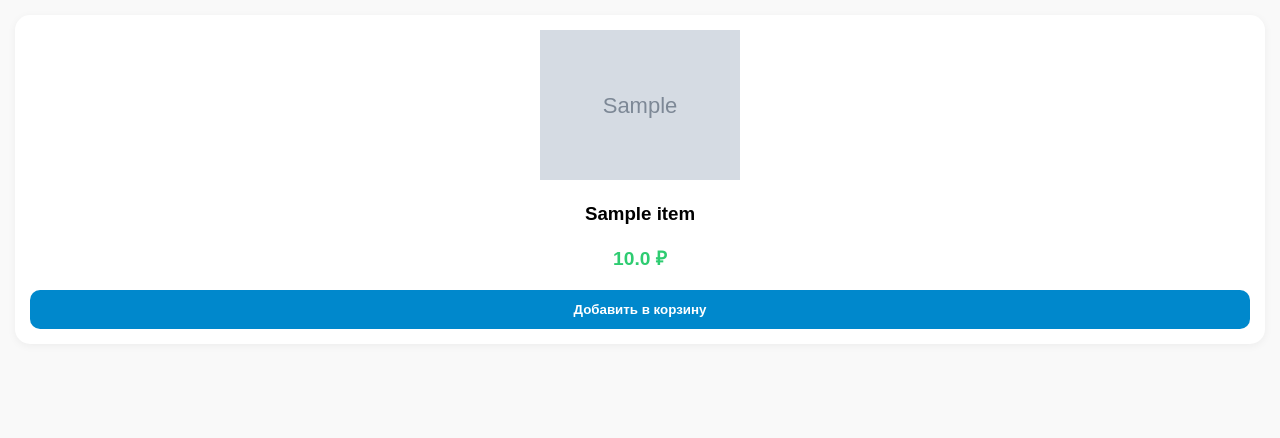
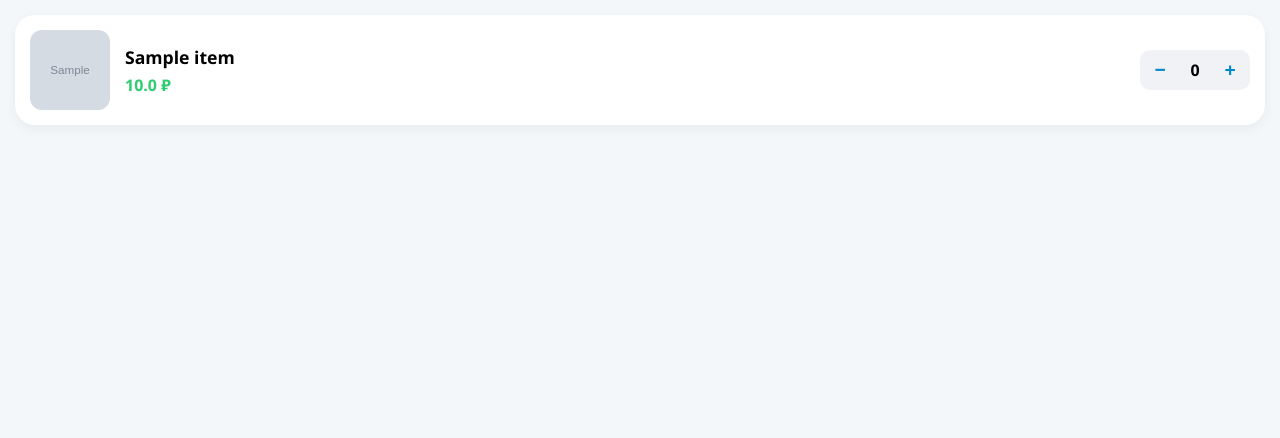
Before and after one commit to whalegaush-alt/telegram-food-shop, a FastAPI app: page / in a window 1280 px wide. Shown: the top 438 px of the page. Run offline with FastAPI, Linux system fonts and the light colour scheme; tables that the repository leaves empty hold one stand-in row (values such as "Sample post"); grey boxes marked "Sample" are stand-in pictures; parts of the project's set-up code (start-up, migrations or seed data) failed here and were passed over; some libraries are stand-ins or nearby versions.

Commit message:
Update shop.html

```diff
--- a/templates/shop.html
+++ b/templates/shop.html
@@ -5,13 +5,16 @@
     <meta name="viewport" content="width=device-width, initial-scale=1.0">
     <title>Магазин</title>
     <style>
-        body { font-family: sans-serif; margin: 0; padding: 15px; background: #f9f9f9; padding-bottom: 80px; }
-        .product { background: white; border-radius: 15px; padding: 15px; margin-bottom: 15px; text-align: center; box-shadow: 0 2px 8px rgba(0,0,0,0.05); }
-        .product img { width: 100%; max-height: 150px; object-fit: contain; }
-        .price { color: #2ecc71; font-weight: bold; font-size: 1.2rem; }
-        .buy-btn { background: #0088cc; color: white; border: none; padding: 12px; border-radius: 10px; width: 100%; font-weight: bold; cursor: pointer; }
-        /* Плавающая кнопка корзины */
-        #order-panel { position: fixed; bottom: 0; left: 0; right: 0; background: white; padding: 15px; display: none; box-shadow: 0 -2px 10px rgba(0,0,0,0.1); }
+        body { font-family: 'Segoe UI', sans-serif; margin: 0; padding: 15px; background: #f4f7f9; padding-bottom: 100px; }
+        .product { background: white; border-radius: 20px; padding: 15px; margin-bottom: 15px; display: flex; align-items: center; box-shadow: 0 4px 12px rgba(0,0,0,0.05); }
+        .product img { width: 80px; height: 80px; object-fit: cover; border-radius: 12px; margin-right: 15px; }
+        .info { flex-grow: 1; }
+        .info h3 { margin: 0 0 5px 0; font-size: 1.1rem; }
+        .price { color: #2ecc71; font-weight: bold; margin: 0; }
+        .controls { display: flex; align-items: center; background: #f0f2f5; border-radius: 10px; padding: 5px; }
+        .btn-qty { border: none; background: none; width: 30px; height: 30px; font-size: 1.2rem; cursor: pointer; color: #0088cc; font-weight: bold; }
+        .count { margin: 0 10px; font-weight: bold; min-width: 20px; text-align: center; }
+        #cart-btn { position: fixed; bottom: 20px; left: 15px; right: 15px; background: #0088cc; color: white; border: none; border-radius: 15px; padding: 18px; font-size: 1.1rem; font-weight: bold; display: none; box-shadow: 0 5px 20px rgba(0,136,204,0.3); }
     </style>
 </head>
 <body>
@@ -19,42 +22,62 @@
         {% for item in items %}
         <div class="product">
             <img src="{{ item.photo_url }}">
-            <h3>{{ item.name }}</h3>
-            <p class="price">{{ item.price }} ₽</p>
-            <button class="buy-btn" onclick="addToCart('{{ item.name }}', {{ item.price }})">Добавить в корзину</button>
+            <div class="info">
+                <h3>{{ item.name }}</h3>
+                <p class="price">{{ item.price }} ₽</p>
+            </div>
+            <div class="controls">
+                <button class="btn-qty" onclick="changeQty('{{ item.name }}', {{ item.price }}, -1)">−</button>
+                <span class="count" id="count-{{ item.name }}">0</span>
+                <button class="btn-qty" onclick="changeQty('{{ item.name }}', {{ item.price }}, 1)">+</button>
+            </div>
         </div>
         {% endfor %}
     </div>
 
-    <div id="order-panel">
-        <button class="buy-btn" onclick="sendOrder()">Оформить заказ (всего: <span id="total-price">0</span> ₽)</button>
-    </div>
+    <button id="cart-btn" onclick="sendOrder()">
+        Корзина: <span id="total-price">0</span> ₽
+    </button>
 
     <script src="https://telegram.org/js/telegram-web-app.js"></script>
     <script>
         const tg = window.Telegram.WebApp;
         tg.expand();
 
-        let cart = [];
+        let cart = {};
         let total = 0;
 
-        function addToCart(name, price) {
-            cart.push({name, price});
-            total += price;
+        function changeQty(name, price, delta) {
+            if (!cart[name]) cart[name] = { qty: 0, price: price };
+
+            cart[name].qty += delta;
+            if (cart[name].qty < 0) cart[name].qty = 0;
+
+            document.getElementById(`count-${name}`).innerText = cart[name].qty;
+
+            calculateTotal();
+            tg.HapticFeedback.selectionChanged();
+        }
+
+        function calculateTotal() {
+            total = 0;
+            let hasItems = false;
+            for (let name in cart) {
+                total += cart[name].qty * cart[name].price;
+                if (cart[name].qty > 0) hasItems = true;
+            }
             document.getElementById('total-price').innerText = total;
-            document.getElementById('order-panel').style.display = 'block';
-            tg.HapticFeedback.impactOccurred('medium'); // Вибрация при нажатии
+            document.getElementById('cart-btn').style.display = hasItems ? 'block' : 'none';
         }
 
         function sendOrder() {
-            if (cart.length === 0) return;
-
-            // Отправляем данные обратно в бота
-            const data = {
-                items: cart,
-                total: total
-            };
-            tg.sendData(JSON.stringify(data)); // Эта функция закрывает Web App и шлет данные боту
+            let finalItems = [];
+            for (let name in cart) {
+                if (cart[name].qty > 0) {
+                    finalItems.push({ name: name, qty: cart[name].qty, price: cart[name].price });
+                }
+            }
+            tg.sendData(JSON.stringify({ items: finalItems, total: total }));
         }
     </script>
 </body>
```
